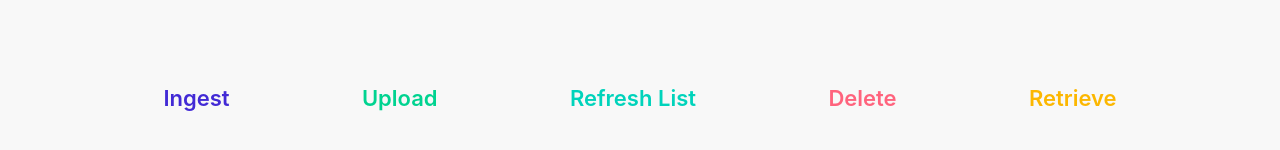
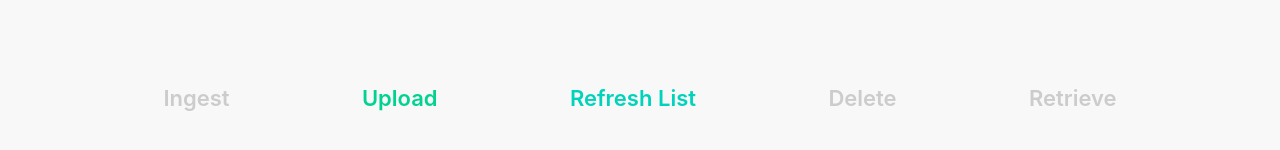
Before and after one commit to Sarthak-Kakkar-03/RAAS, a Next.js app in the folder raas-frontend/: page /app/1 in a window 1280 px wide. Shown: the part 614-764 px from the top of the page. Built offline with nearby package versions, Linux system fonts and the light colour scheme; no server answers.

Commit message:
button works better

```diff
--- a/raas-frontend/app/app/[projectId]/page.tsx
+++ b/raas-frontend/app/app/[projectId]/page.tsx
@@ -425,7 +425,7 @@ export default function DashboardPage({ params }: ProjectDashboardPageProps) {
       </div>
 
       <div className="flex flex-row justify-evenly p-3">
-        <button className="btn btn-xl btn-ghost btn-primary p-3">
+        <button className={`btn btn-xl btn-ghost btn-primary p-3 ${documentList.some((doc) => !doc.ingested) ? "" : "btn-disabled"}`}>
           <span>Ingest</span>
         </button>
         <button
@@ -441,12 +441,12 @@ export default function DashboardPage({ params }: ProjectDashboardPageProps) {
           <span>Refresh List</span>
         </button>
         <button
-          className="btn btn-xl btn-ghost btn-error p-3"
+          className={`btn btn-xl btn-ghost btn-error p-3 ${documentList.length > 0 ? "" : "btn-disabled"}`}
           onClick={openDeleteModal}
         >
           <span>Delete</span>
         </button>
-        <button className="btn btn-xl btn-ghost btn-warning p-3">
+        <button className={`btn btn-xl btn-ghost btn-warning p-3 ${documentList.some((doc) => doc.ingested) ? "" : "btn-disabled"}`  }>
           <span>Retrieve</span>
         </button>
       </div>
```
